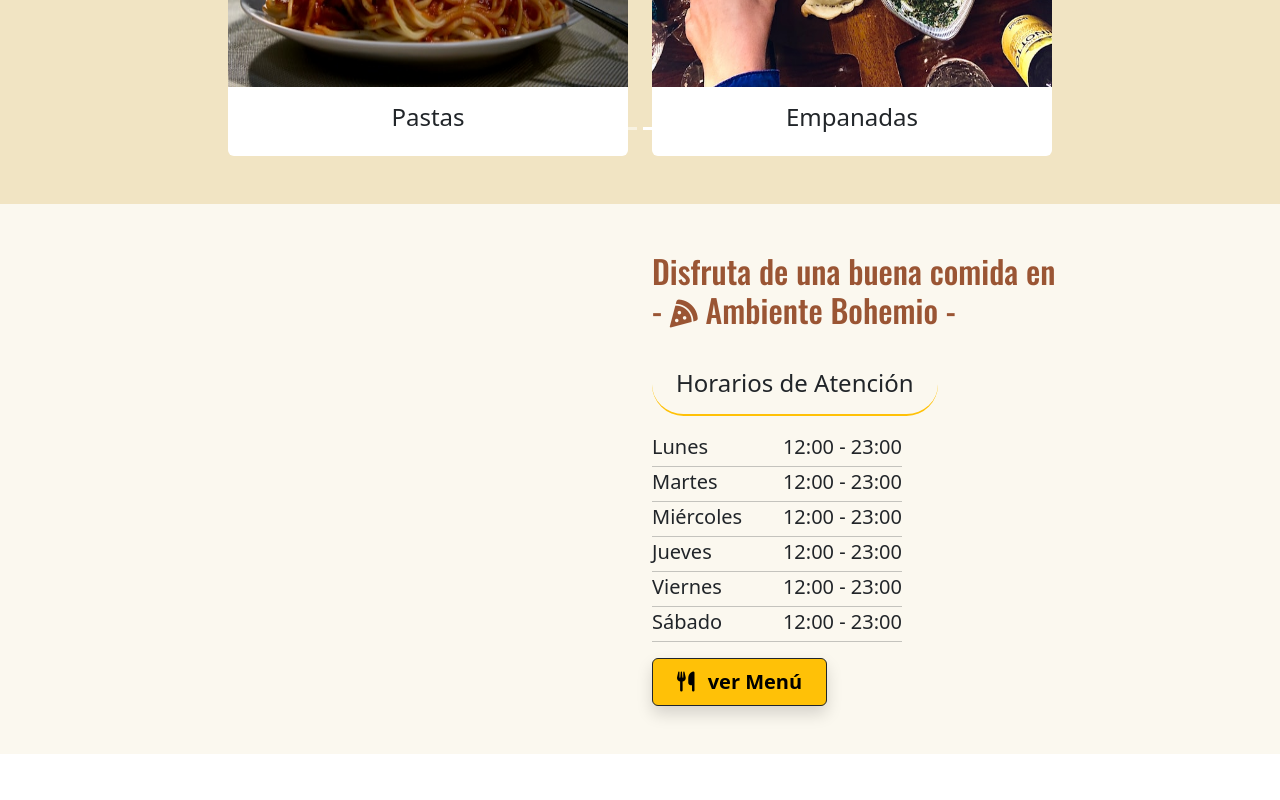
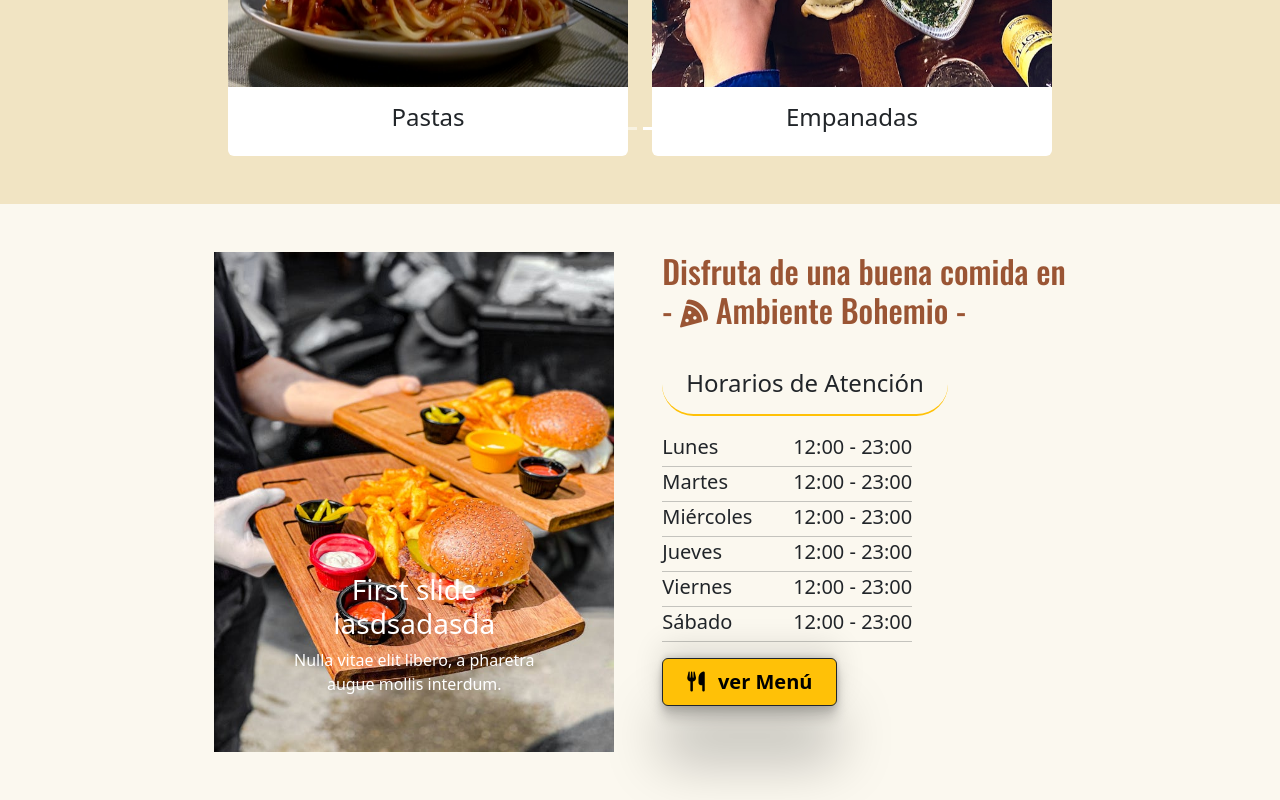
Before and after one commit to brunomry/frontendProyectoFinal_RollingCode, a React (Vite) app: page / in a window 1280 px wide. Shown: the part 953-1753 px from the top of the page. Before the commit the page ends 1707 px from the top, so only its background shows below. Built offline with nearby package versions, Linux system fonts and the light colour scheme.

Commit message:
cambie cp Container de react-bootstrap por etiqueta section y quite cp Row y Col. En etiqueta section aplique d-flex y agregue cp Carrousel

```diff
--- a/src/components/pages/Inicio/HorariosYServicios.jsx
+++ b/src/components/pages/Inicio/HorariosYServicios.jsx
@@ -1,19 +1,28 @@
-import { Carousel, Card, Row, Col, Button, Container } from "react-bootstrap";
+import { Carousel, Row, Col, Button, Container, Card } from "react-bootstrap";
 import { Link } from "react-router-dom";
 import "../../../styles/horariosYserviciosIndex.css";
+import hamburguesas from "../../../assets/Inicio/hamburguesas.jpg";
 
 const HorariosYServicios = () => {
   return (
-    <Container>
-      <Row>
-        <Col></Col>
-        <Col>
+    <section className="containerSchedulesAndservices d-flex justify-content-center gap-5">
+      <Carousel className="carrouselServices text-center">
+        <Carousel.Item>
+          <Card.Img src={hamburguesas} alt="asdasda" className="imgService" />
+          <Carousel.Caption className="">
+            <h3>First slide lasdsadasda</h3>
+            <p className="">
+              Nulla vitae elit libero, a pharetra augue mollis interdum.
+            </p>
+          </Carousel.Caption>
+        </Carousel.Item>
+      </Carousel>
       <article className="textSize">
         <h2 className="mb-4">
           Disfruta de una buena comida en{" "}
           <span className="d-block">
-                - <i className="fa-solid fa-pizza-slice fs-3"></i> Ambiente
-                Bohemio -
+            - <i className="fa-solid fa-pizza-slice fs-3"></i> Ambiente Bohemio
+            -
           </span>
         </h2>
         <h4 className="mb-3 border-2 rounded-5 px-4 border-bottom py-3 d-inline-block border-warning">
@@ -23,41 +32,39 @@ const HorariosYServicios = () => {
           <span className="fw-medium me-2">Lunes</span>
           <span>12:00 - 23:00</span>
         </div>
-            <hr class="containerSchedule my-0"/>
+        <hr className="containerSchedule my-0" />
         <div className="mb-1 d-flex justify-content-between containerSchedule">
           <span className="fw-medium me-2">Martes</span>12:00 - 23:00
         </div>
-            <hr class="containerSchedule my-0"/>
+        <hr className="containerSchedule my-0" />
         <div className="mb-1 d-flex justify-content-between containerSchedule">
           <span className="fw-medium me-2">Miércoles</span>12:00 - 23:00
         </div>
-            <hr class="containerSchedule my-0"/>
+        <hr className="containerSchedule my-0" />
         <div className="mb-1 d-flex justify-content-between containerSchedule">
           <span className="fw-medium me-2">Jueves</span>12:00 - 23:00
         </div>
-            <hr class="containerSchedule my-0"/>
+        <hr className="containerSchedule my-0" />
         <div className="mb-1 d-flex justify-content-between containerSchedule">
           <span className="fw-medium me-2">Viernes</span>12:00 - 23:00
         </div>
-            <hr class="containerSchedule my-0"/>
+        <hr className="containerSchedule my-0" />
         <div className="mb-1 d-flex justify-content-between containerSchedule">
           <span className="fw-medium me-2">Sábado</span>12:00 - 23:00
         </div>
-            <hr class="containerSchedule my-0"/>
+        <hr className="containerSchedule my-0" />
         <div className="mt-3">
           <Button
             as={Link}
             variant="warning"
             to={"/menu"}
-                className="btnMenu px-4 py-2 border border-1 border-dark fw-bold fs-5 shadow"
+            className="btnMenu px-4 py-2 border border-1 border-dark fw-bold fs-5"
           >
-               <i class="fa-solid fa-utensils me-2"></i> ver Menú
+            <i className="fa-solid fa-utensils me-2"></i> ver Menú
           </Button>
         </div>
       </article>
-        </Col>
-      </Row>
-    </Container>
+    </section>
   );
 };
 
--- a/src/styles/horariosYserviciosIndex.css
+++ b/src/styles/horariosYserviciosIndex.css
@@ -1,5 +1,26 @@
 .schedulesAndServices{
   background: #fbf8ef;
+}
+
+.containerCarrouselServices{
+  width: 100%;
+  height: 500px;
+   padding-left: 120px;
+}
+
+.carrouselServices .imgService{
+
+  width: 400px;
+  height: 500px;
+}
+
+.carrouselServices .carousel-control-next,
+.carrouselServices .carousel-control-prev{
+  display: none;
+}
+
+.carrouselServices .carousel-indicators{
+  display: none;
 }
 
 .schedulesAndServices h2{
@@ -17,9 +38,10 @@
 
 .btnMenu{
   transition: transform 0.3s ease;
+  box-shadow: rgba(0, 0, 0, 0.25) 0px 54px 55px, rgba(0, 0, 0, 0.12) 0px -12px 30px, rgba(0, 0, 0, 0.12) 0px 4px 6px, rgba(0, 0, 0, 0.17) 0px 12px 13px, rgba(0, 0, 0, 0.09) 0px -3px 5px;
 }
 
 .btnMenu:hover{
-  transform: scale(1.02);
+  transform: scale(0.95);
   transition: .7s;
 }
```
Lines whose indentation alone changed are shown as unchanged.
